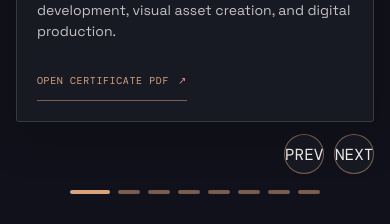
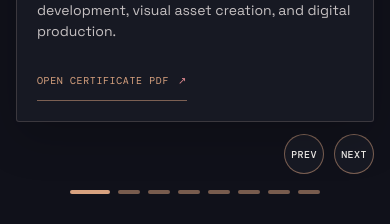
Before and after one commit to johnmichael223344-rgb/portfolio-site, a Preact app: page / in a window 390 px wide. Shown: the part 2060-2284 px from the top of the page. Built offline with nearby package versions, Linux system fonts and the light colour scheme.

Commit message:
Size labeled carousel controls for mobile

```diff
--- a/src/index.css
+++ b/src/index.css
@@ -810,3 +810,10 @@ footer { border-top: 1px solid var(--border); padding-block: 24px 34px; }
     backdrop-filter: none;
   }
 }
+
+
+.certificate-carousel-controls button {
+  font-size: 10px;
+  font-weight: 500;
+  letter-spacing: .04em;
+}
```
